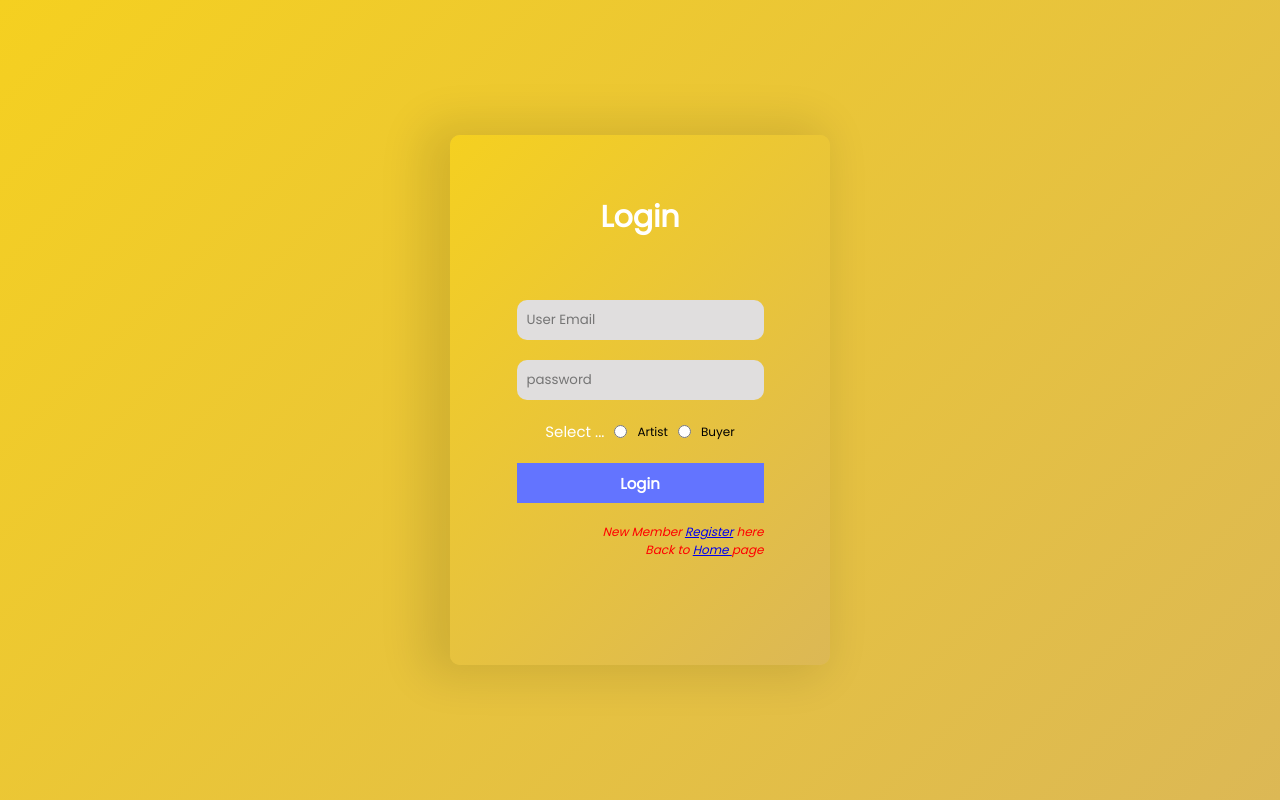
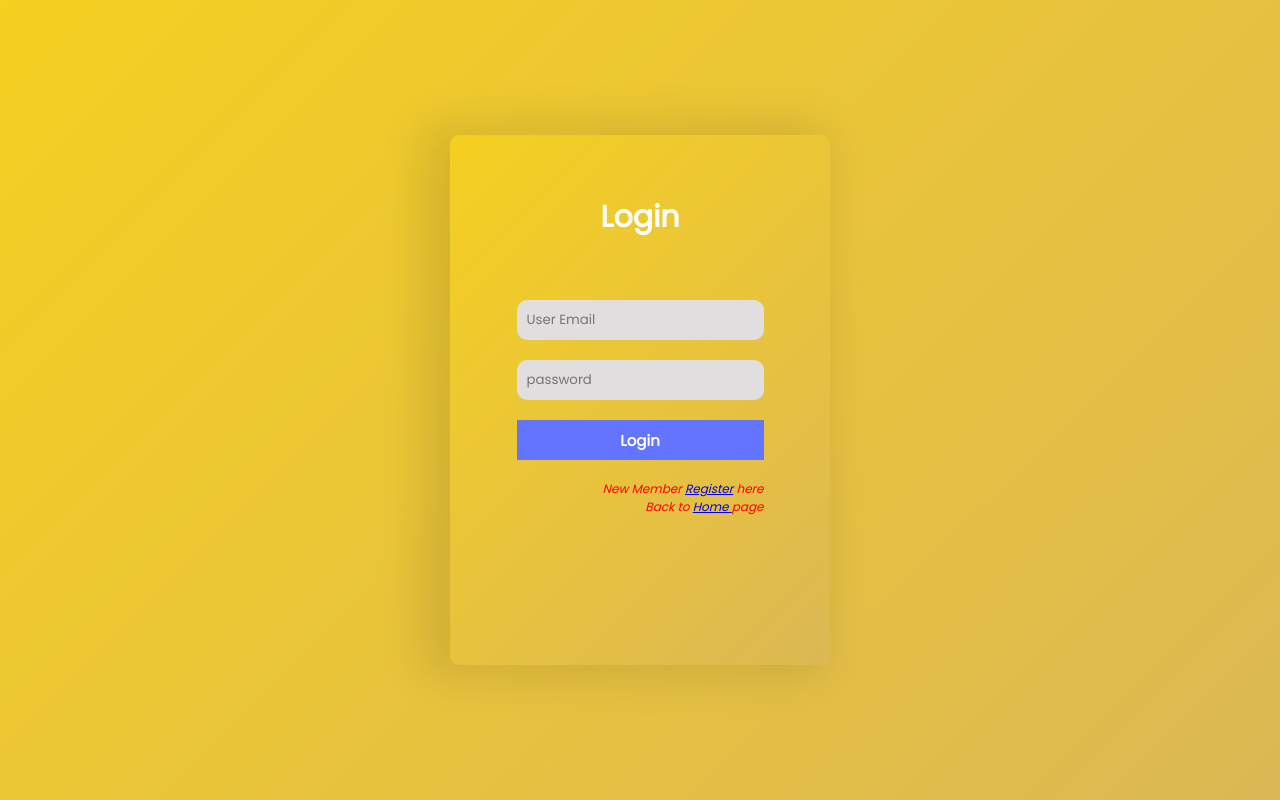
Before and after one commit to IsmailHosen25/Artbuy, a React (Vite) app: page /login in a window 1280 px wide. Built offline with nearby package versions, Linux system fonts and the light colour scheme; a web font is replaced by a local one.

Commit message:
login page connected with server

```diff
--- a/src/Pages/Login & Sign/Login.jsx
+++ b/src/Pages/Login & Sign/Login.jsx
@@ -9,15 +9,13 @@ export default function Login() {
   const formik =useFormik({
     initialValues:{
       email:"",
-      password:"",
-      userType:""
+      password:""
     },
     validationSchema:yup.object({
       email:yup.string()
               .required(" email or Number is required"),
       password:yup.string()
-             .required("password is required"),
-      userType:yup.string().required("select user type")
+             .required("password is required")
     }),onSubmit:async(values)=>{
       const data=JSON.stringify(values)
       const res=await axios.post(`${import.meta.env.VITE_SERVER_URL}/users/login`,data,{
@@ -26,7 +24,17 @@ export default function Login() {
                },
         withCredentials:true
        })
-        navigate("/")
+       if(res.data.request==="Accepted"){
+        window.localStorage.setItem("login","true")
+        window.localStorage.setItem("username",res.data.data.username)
+        window.localStorage.setItem("userType",res.data.data.usertype)
+        navigate(`/profile?username=${res.data.data.username}`)
+      }else if(res.data.request==="Not athurizrd"){
+        alert(res.data.request)
+      }
+      else{
+        alert(res.data.error)
+      }
     }
 })
   return (
@@ -39,11 +47,6 @@ export default function Login() {
                       <p>{formik.errors.email}</p>
                       <input className={styles.input} type="password" name='password' placeholder="password" value={formik.values.password} onChange={formik.handleChange}/>
                       <p>{formik.errors.password}</p>
-                      <div className={styles.radio_btn}>
-                      <label className={styles.select_lable}>Select ... </label>
-                        <input type="radio" value="Artist" name="userType" onChange={formik.handleChange} className={styles.radio}/> Artist
-                        <input type="radio" value="Buyer" name="userType" onChange={formik.handleChange} className={styles.radio}/> Buyer
-                      </div>
                       <button className={styles.btn} type='submit'>Login</button>
                  </form>
                  <p><i>New Member <Link to="/signup">Register</Link> here</i></p>
```
